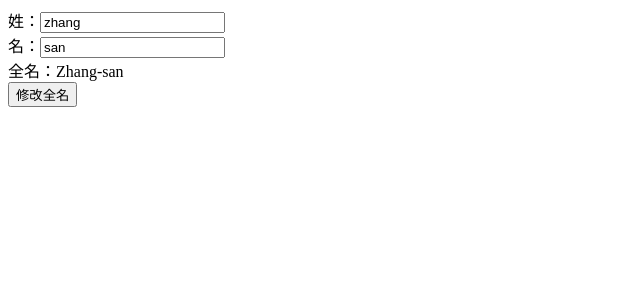
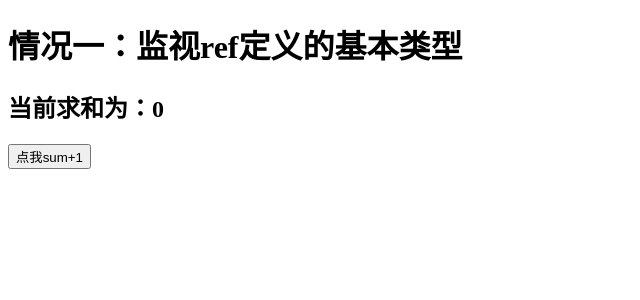
Before and after one commit to recursionBlack/vue3Learn2, a Vue app in the folder hello_vue3/: page / in a window 1280 px wide. Shown: the top 300 px of the page, without its empty margins (0-640 px from the left). Built offline with nearby package versions, Linux system fonts and the light colour scheme; the HTML template or start-up script is replaced by a standard one.

Commit message:
17, watch监视情况一：ref定义的基本类型数据

```diff
--- a/hello_vue3/src/components/Person.vue
+++ b/hello_vue3/src/components/Person.vue
@@ -1,40 +1,27 @@
 <template>
   <div class="person">
-    姓：<input type="text" v-model="firstname" /> <br />
-    名：<input type="text" v-model="lastname" /> <br />
-    全名：<span>{{ fullname }}</span> <br />
-    <button @click="changeFullName">修改全名</button>
+    <h1>情况一：监视ref定义的基本类型</h1>
+    <h2>当前求和为：{{ sum }}</h2>
+    <button @click="changeSum">点我sum+1</button>
   </div>
 </template>
 
 <script setup lang="ts">
-import { ref, computed } from 'vue'
+import { watch, ref } from 'vue'
 
-let firstname = ref('zhang')
-let lastname = ref('san')
+let sum = ref(0)
 
-// 计算属性是有缓存的，方法是没缓存的，这就导致了，每次渲染，方法都要重新计算一遍，而计算属性则是直接取缓存，
-// 这么定义计算属性是只读的
-// let fullname = computed(() => {
-//   return firstname.value.slice(0, 1).toUpperCase() + firstname.value.slice(1) + '-' + lastname.value
-// })
+const changeSum = () => {
+  sum.value++
+}
 
-// 可以定义成一个可读可写的计算属性
-let fullname = computed({
-  get() {
-    return (
-      firstname.value.slice(0, 1).toUpperCase() + firstname.value.slice(1) + '-' + lastname.value
-    )
-  },
-  set(val) {
-    const [str1, str2] = val.split('-')
-    firstname.value = str1 as string
-    lastname.value = str2 as string
-  },
+// watch ，sum不要.value
+const stopWatch = watch(sum, (newValue, oldValue) => {
+  console.log('sum变化了', newValue, oldValue)
+
+  // watch返回一个停止监视的函数
+  if (newValue > 5) {
+    stopWatch()
+  }
 })
-
-const changeFullName = () => {
-  // 计算属性也是一个响应式对象哦，其变化依赖于所用到的响应式数据
-  fullname.value = 'li-si'
-}
 </script>
```
